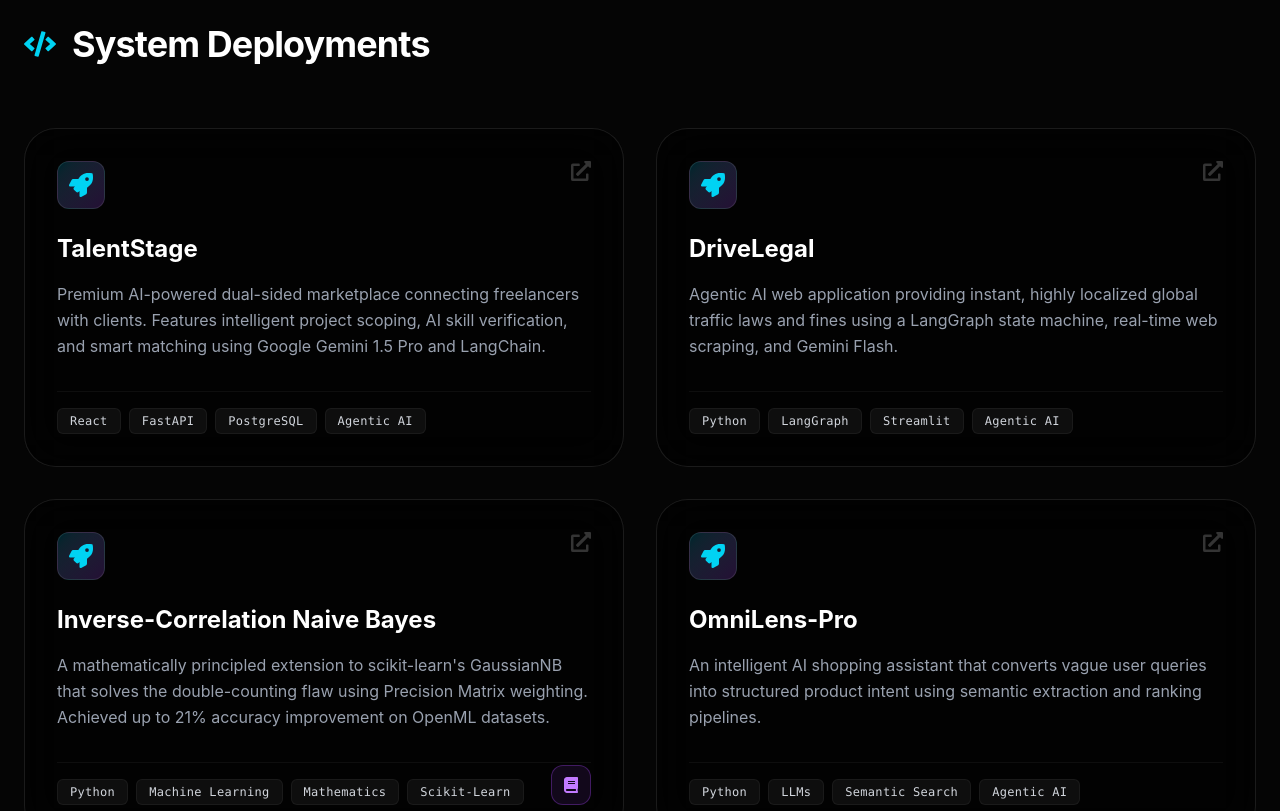
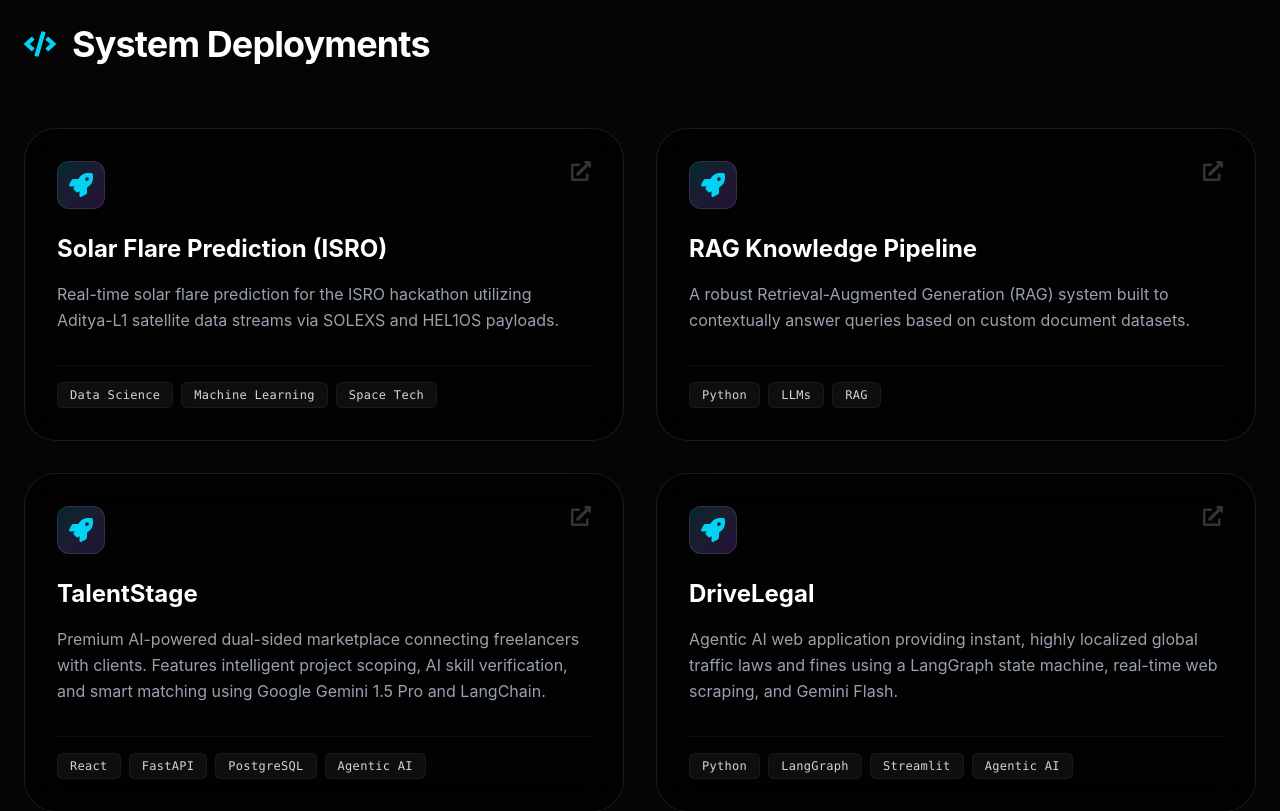
Before and after one commit to SriHarsha25112006/Portfolio, a React (Vite) app: page / in a window 1280 px wide. Shown: the part 1400-2211 px from the top of the page. Built offline with nearby package versions, Linux system fonts and the light colour scheme.

Commit message:
Add Solar Flare, RAG projects and ML Summer School, Kaggle achievements

```diff
--- a/src/App.jsx
+++ b/src/App.jsx
@@ -161,6 +161,18 @@
 
   const projects = [
     {
+      title: 'Solar Flare Prediction (ISRO)',
+      desc: 'Real-time solar flare prediction for the ISRO hackathon utilizing Aditya-L1 satellite data streams via SOLEXS and HEL1OS payloads.',
+      link: 'https://github.com/SriHarsha25112006/Solar-Flare-Prediction',
+      tags: ['Data Science', 'Machine Learning', 'Space Tech']
+    },
+    {
+      title: 'RAG Knowledge Pipeline',
+      desc: 'A robust Retrieval-Augmented Generation (RAG) system built to contextually answer queries based on custom document datasets.',
+      link: 'https://github.com/SriHarsha25112006/RAG-Project',
+      tags: ['Python', 'LLMs', 'RAG']
+    },
+    {
       title: 'TalentStage',
       desc: 'Premium AI-powered dual-sided marketplace connecting freelancers with clients. Features intelligent project scoping, AI skill verification, and smart matching using Google Gemini 1.5 Pro and LangChain.',
       link: 'https://github.com/SriHarsha25112006/TalentStage',
@@ -219,6 +231,8 @@
   };
 
   const achievements = [
+    'Selected for the highly competitive Amazon ML Summer School',
+    'Placed 765 out of 2816 in the Kaggle Stellar Prediction Competition',
     'National Semi-Finalist – Serve-Smart Hackathon (IIT BHU)',
     'JEE Advanced 2024 AIR 8072 (Top 0.5%)',
     'JEE Mains 2024 AIR 3504',
```
